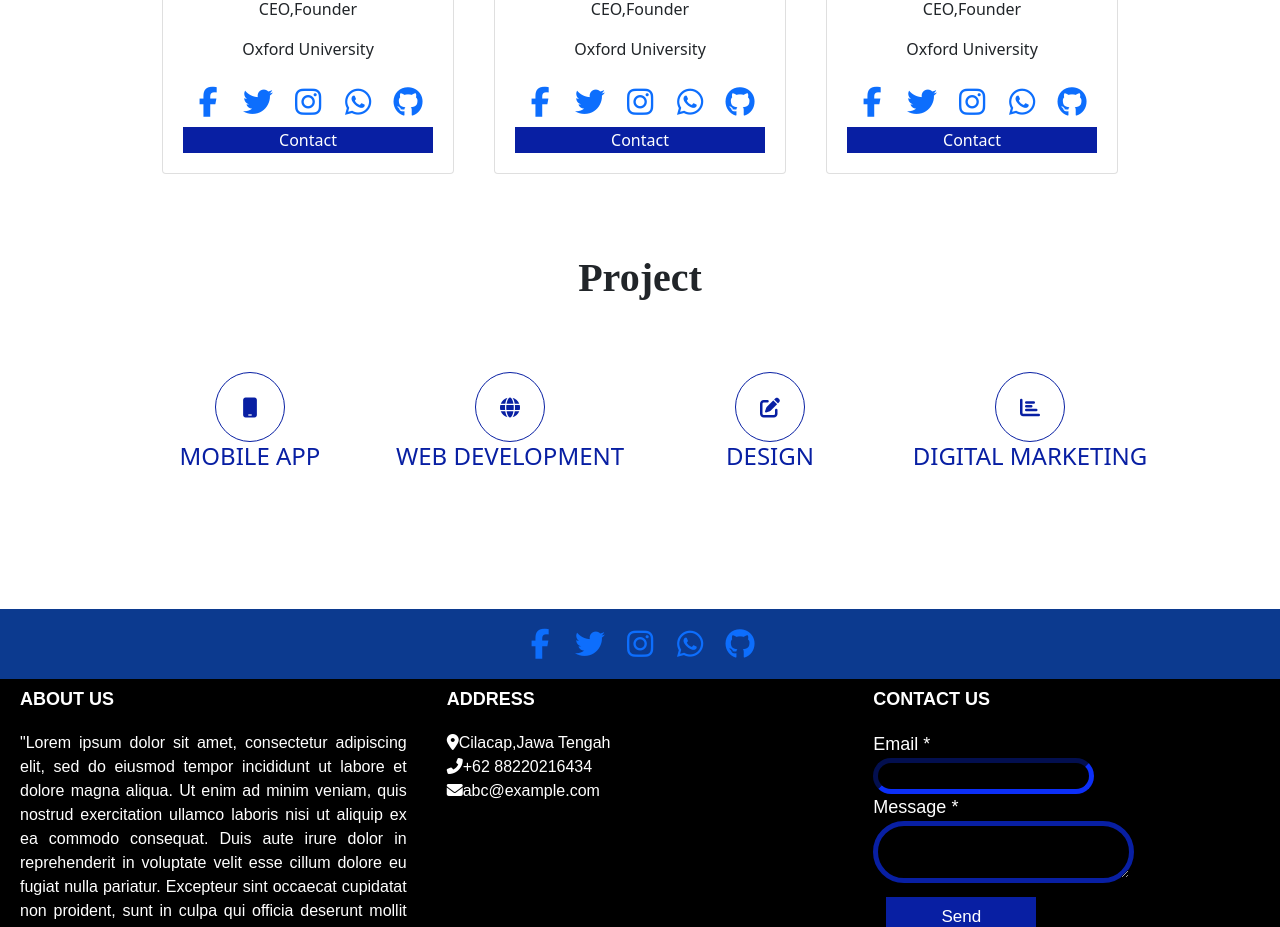
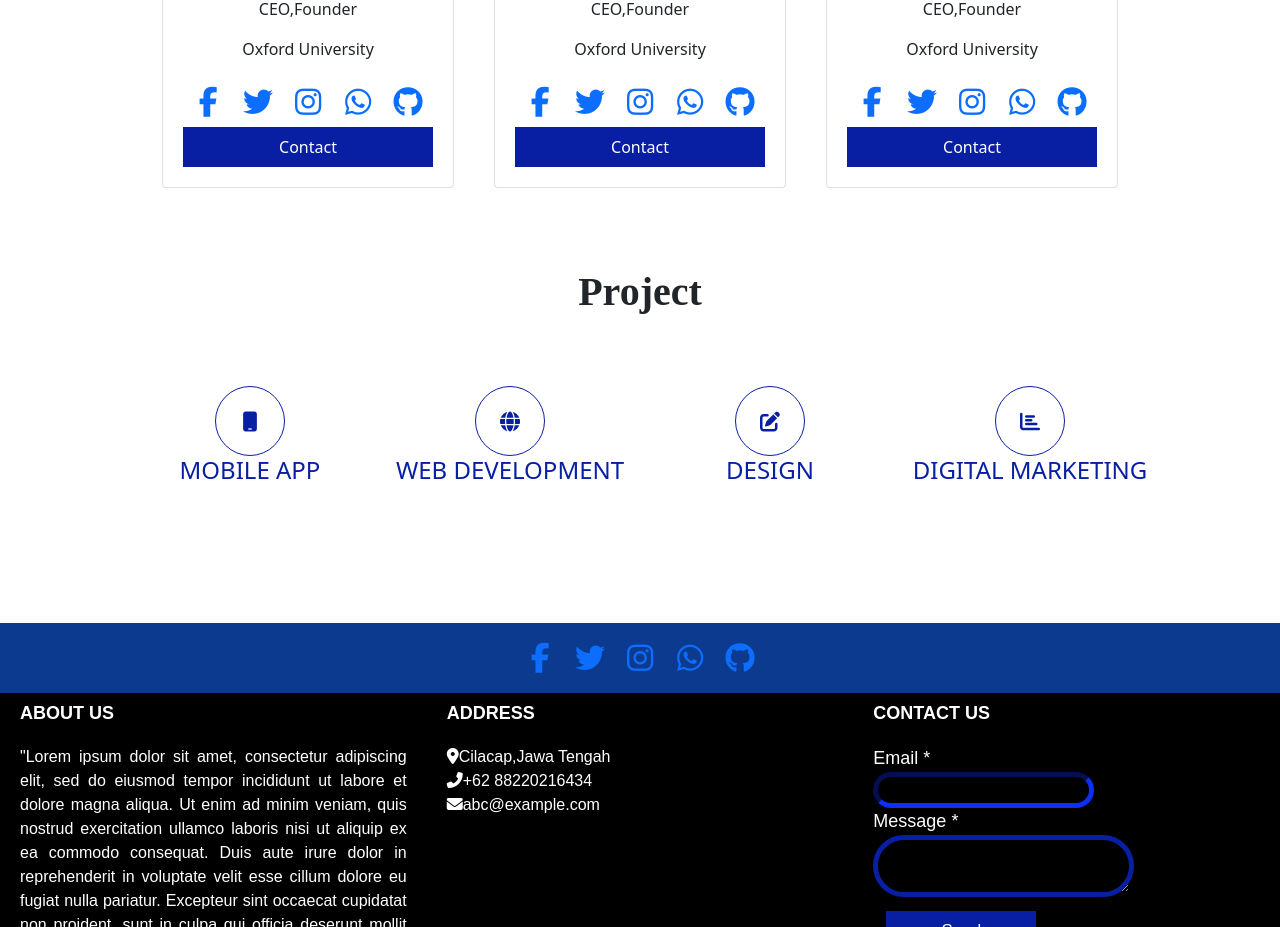
Before and after one commit to ezarwiratama/cv-kita, a React (Create React App) app: page / in a window 1280 px wide. Shown: the part 1520-2447 px from the top of the page. Built offline with nearby package versions, Linux system fonts and the light colour scheme.

Commit message:
membuat components isi,foto,project

```diff
--- a/src/components/styling/footer.css
+++ b/src/components/styling/footer.css
@@ -87,11 +87,12 @@
     font-size: 1.0625rem;
     font-weight: 500;
     cursor: pointer;
-    transition: 3s;
+    transition: 0,7s;
     color: white;
 }
-
-
+.btn button:hover{
+    background-color: red;
+}
 
 
 .copyright {
--- a/src/components/styling/fototim.css
+++ b/src/components/styling/fototim.css
@@ -15,22 +15,35 @@
     box-shadow: black;
     border-radius: 10px;
     float: left;
+    display: flex;
 }
 .fototim {
     height: 250px;
     width: 250px;
 }
 button {
-    background-color:  rgb(8, 31, 163);
+    height: 40px;
+    width: 250px;
+    border: none;
+    outline: none;
+    background:  rgb(8, 31, 163);
+    font-size: 1.0625rem;
+    font-weight: 500;
+    cursor: pointer;
+    transition: 0,7s;
     color: white;
-    border-radius: 40px;
-    border: none;
+}
+button:hover {
+    background-color: red;
 }
 .sosmed-pribadi span{
     height: 50px;
     width: 50px;
     line-height: 50px;
     border-radius: 10px;
+}
+.sosmed-pribadi span:hover{
+    background-color: black;
 }
 .sosmed-pribadi a{
     width: 50px;
--- a/src/components/styling/navbar.css
+++ b/src/components/styling/navbar.css
@@ -35,6 +35,8 @@
 .ul li a:hover {
     color:white;
     background: black;
+    font-size: 20px;
+
 }
 
 @media screen and (max-width: 768px){
```
Also changed, not shown: 1 other file (tests, documents, lock files or other folders).
